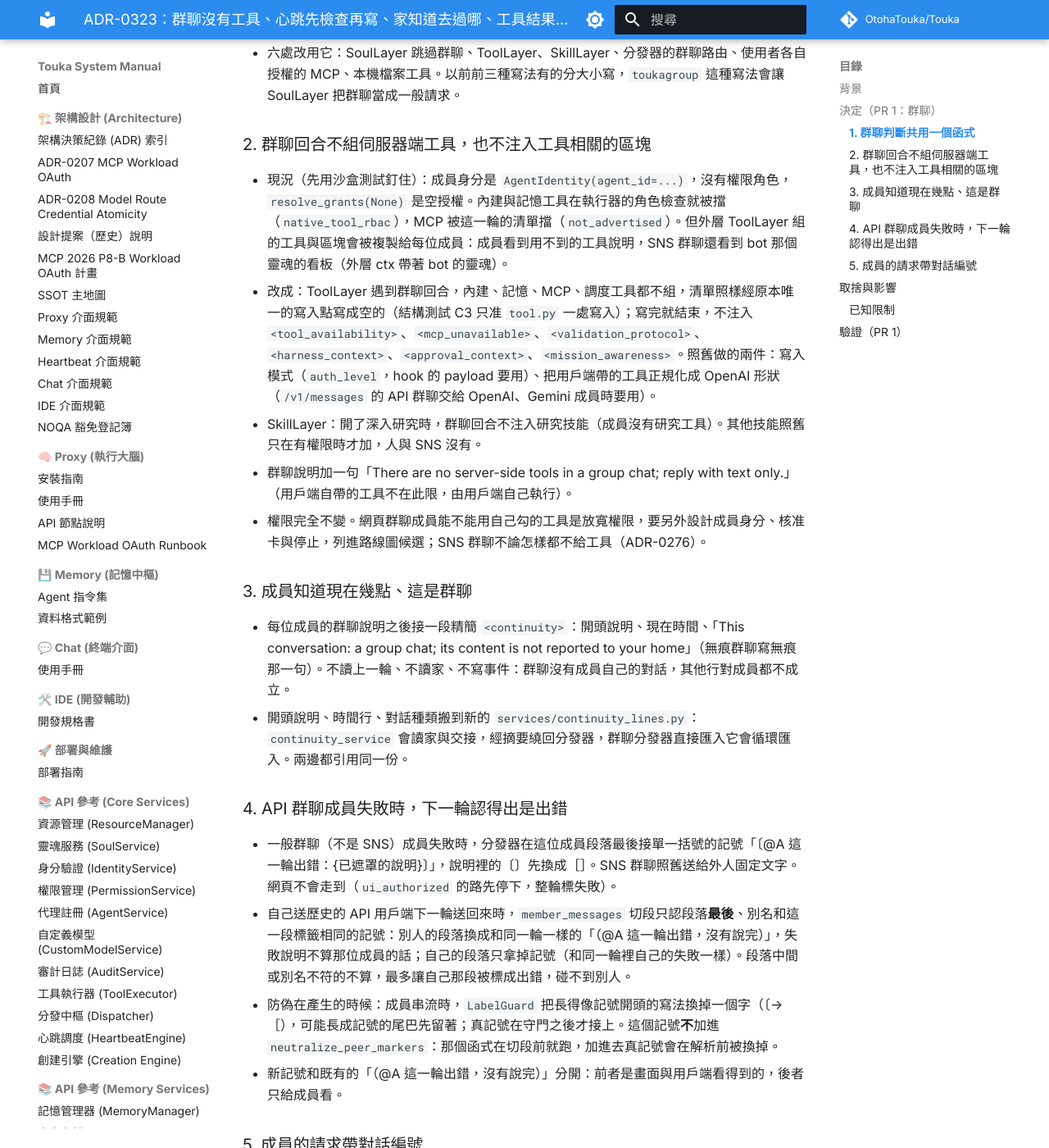
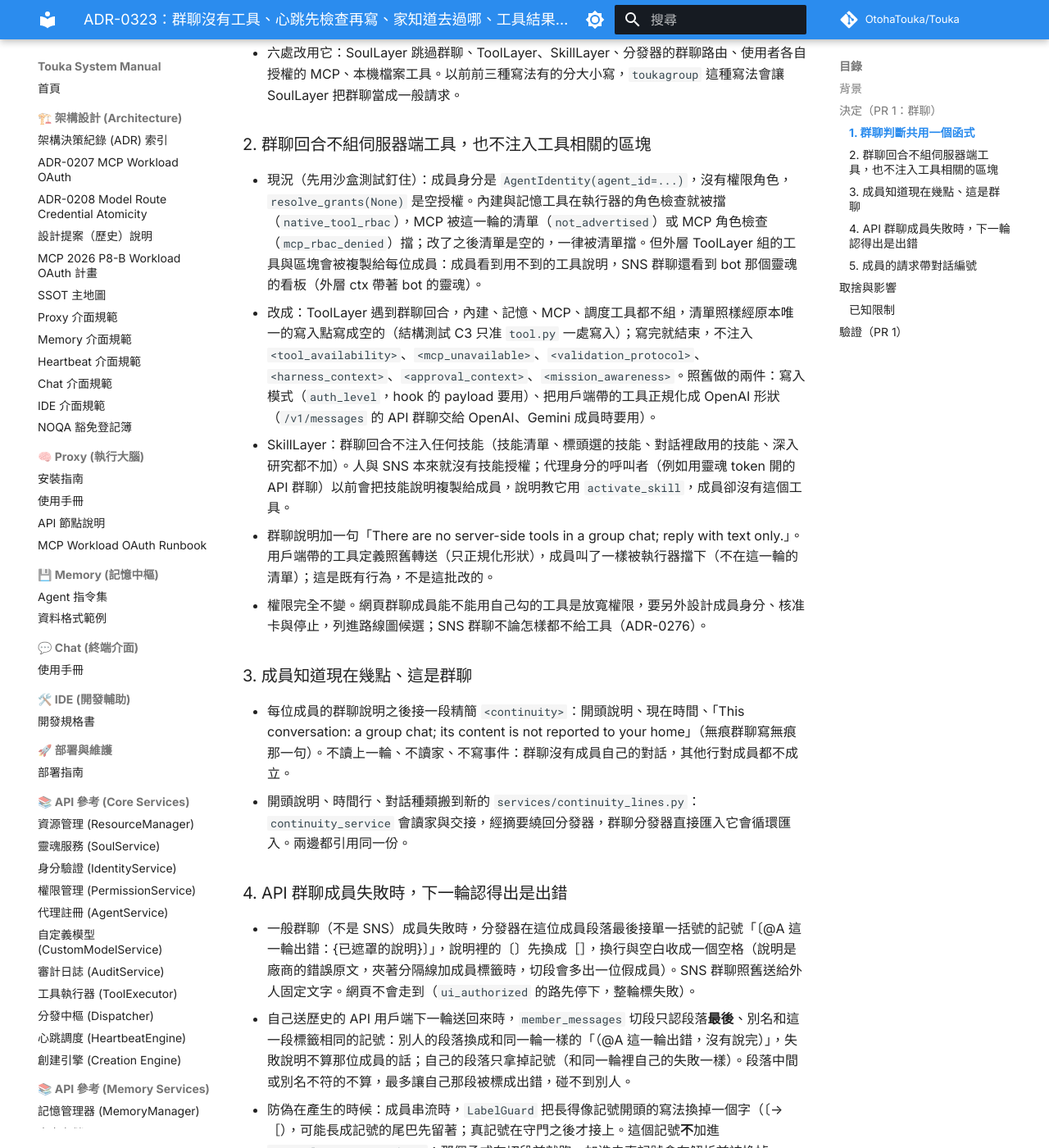
Before and after one commit to OtohaTouka/Touka, an MkDocs documentation site: the page built from docs/architecture/adr/0323-group-heartbeat-home-tool-results.md, in a window 1280 px wide and 1400 px high, scrolled down 1075 px. Shown: the whole window at 82% size. Built offline with MkDocs 1.6.1 and Material for MkDocs 9.7.7, drawn with Linux system fonts in a browser that asks for light colours; comment, search, counter and statistics services are not loaded; some of the changed text lies outside the part shown.

Commit message:
fix(group): no skills in group rounds, one-line failure detail (review notes)
Address the DEV-B notes on visibility batch 5 PR 1:

- SkillLayer skips group rounds entirely. An agent-identity caller (a soul
  token driving its own API group chat) used to copy the skill registry,
  header-selected skills and session skills to every member; the registry
  teaches activate_skill, which members no longer have.
- The member failure mark collapses the masked vendor detail to one line, so
  a separator plus member label inside a vendor error cannot open a fake
  member segment when the turn is split again.
- Tests: skills absent in group rounds with a non-group control; the alias
  hold boundaries (65 chars released at once, 64 held until it cannot be a
  mark); a mark the guard already neutralized is not a failure next round;
  a failure detail cannot add a member segment.
- ADR-0323: decision 2 wording (MCP blocked by the list or MCP role check
  before; client tool definitions are forwarded but calls are refused),
  decision 5 side effects (interjections, prompt_cache_key), known
  limitation for the honesty guard forcing tool_choice without tools
  (fixed in PR 4). SSOT map and PROXY_INTERFACE wording.

Co-Authored-By: Claude Opus 5.5 <noreply@anthropic.com>

```diff
--- a/docs/architecture/adr/0323-group-heartbeat-home-tool-results.md
+++ b/docs/architecture/adr/0323-group-heartbeat-home-tool-results.md
@@ -22,10 +22,10 @@
 
 ### 2. 群聊回合不組伺服器端工具，也不注入工具相關的區塊
 
-- 現況（先用沙盒測試釘住）：成員身分是 `AgentIdentity(agent_id=...)`，沒有權限角色，`resolve_grants(None)` 是空授權。內建與記憶工具在執行器的角色檢查就被擋（`native_tool_rbac`），MCP 被這一輪的清單擋（`not_advertised`）。但外層 ToolLayer 組的工具與區塊會被複製給每位成員：成員看到用不到的工具說明，SNS 群聊還看到 bot 那個靈魂的看板（外層 ctx 帶著 bot 的靈魂）。
+- 現況（先用沙盒測試釘住）：成員身分是 `AgentIdentity(agent_id=...)`，沒有權限角色，`resolve_grants(None)` 是空授權。內建與記憶工具在執行器的角色檢查就被擋（`native_tool_rbac`），MCP 被這一輪的清單（`not_advertised`）或 MCP 角色檢查（`mcp_rbac_denied`）擋；改了之後清單是空的，一律被清單擋。但外層 ToolLayer 組的工具與區塊會被複製給每位成員：成員看到用不到的工具說明，SNS 群聊還看到 bot 那個靈魂的看板（外層 ctx 帶著 bot 的靈魂）。
 - 改成：ToolLayer 遇到群聊回合，內建、記憶、MCP、調度工具都不組，清單照樣經原本唯一的寫入點寫成空的（結構測試 C3 只准 `tool.py` 一處寫入）；寫完就結束，不注入 `<tool_availability>`、`<mcp_unavailable>`、`<validation_protocol>`、`<harness_context>`、`<approval_context>`、`<mission_awareness>`。照舊做的兩件：寫入模式（`auth_level`，hook 的 payload 要用）、把用戶端帶的工具正規化成 OpenAI 形狀（`/v1/messages` 的 API 群聊交給 OpenAI、Gemini 成員時要用）。
-- SkillLayer：開了深入研究時，群聊回合不注入研究技能（成員沒有研究工具）。其他技能照舊只在有權限時才加，人與 SNS 沒有。
-- 群聊說明加一句「There are no server-side tools in a group chat; reply with text only.」（用戶端自帶的工具不在此限，由用戶端自己執行）。
+- SkillLayer：群聊回合不注入任何技能（技能清單、標頭選的技能、對話裡啟用的技能、深入研究都不加）。人與 SNS 本來就沒有技能授權；代理身分的呼叫者（例如用靈魂 token 開的 API 群聊）以前會把技能說明複製給成員，說明教它用 `activate_skill`，成員卻沒有這個工具。
+- 群聊說明加一句「There are no server-side tools in a group chat; reply with text only.」。用戶端帶的工具定義照舊轉送（只正規化形狀），成員叫了一樣被執行器擋下（不在這一輪的清單）；這是既有行為，不是這批改的。
 - 權限完全不變。網頁群聊成員能不能用自己勾的工具是放寬權限，要另外設計成員身分、核准卡與停止，列進路線圖候選；SNS 群聊不論怎樣都不給工具（ADR-0276）。
 
 ### 3. 成員知道現在幾點、這是群聊
@@ -35,7 +35,7 @@
 
 ### 4. API 群聊成員失敗時，下一輪認得出是出錯
 
-- 一般群聊（不是 SNS）成員失敗時，分發器在這位成員段落最後接單一括號的記號「〔@A 這一輪出錯：{已遮罩的說明}〕」，說明裡的〔〕先換成［］。SNS 群聊照舊送給外人固定文字。網頁不會走到（`ui_authorized` 的路先停下，整輪標失敗）。
+- 一般群聊（不是 SNS）成員失敗時，分發器在這位成員段落最後接單一括號的記號「〔@A 這一輪出錯：{已遮罩的說明}〕」，說明裡的〔〕先換成［］，換行與空白收成一個空格（說明是廠商的錯誤原文，夾著分隔線加成員標籤時，切段會多出一位假成員）。SNS 群聊照舊送給外人固定文字。網頁不會走到（`ui_authorized` 的路先停下，整輪標失敗）。
 - 自己送歷史的 API 用戶端下一輪送回來時，`member_messages` 切段只認段落**最後**、別名和這一段標籤相同的記號：別人的段落換成和同一輪一樣的「（@A 這一輪出錯，沒有說完）」，失敗說明不算那位成員的話；自己的段落只拿掉記號（和同一輪裡自己的失敗一樣）。段落中間或別名不符的不算，最多讓自己那段被標成出錯，碰不到別人。
 - 防偽在產生的時候：成員串流時，`LabelGuard` 把長得像記號開頭的寫法換掉一個字（〔→［），可能長成記號的尾巴先留著；真記號在守門之後才接上。這個記號**不**加進 `neutralize_peer_markers`：那個函式在切段前就跑，加進去真記號會在解析前被換掉。
 - 新記號和既有的「（@A 這一輪出錯，沒有說完）」分開：前者是畫面與用戶端看得到的，後者只給成員看。
@@ -43,6 +43,7 @@
 ### 5. 成員的請求帶對話編號
 
 - 分發器呼叫 `get_stream_generator` 時傳 `session_id`。以前沒傳，OpenAI、Gemini 等非 Claude 成員的 ctx 對話編號被設成 None，帶對話編號的 API 群聊按停止時停不了它們。
+- 也因此和 Claude 成員一樣：網頁群聊的非 Claude 成員收得到插話；Responses API 的 `prompt_cache_key` 從「代理加空字串」變成「代理加對話編號」。
 
 ## 取捨與影響
 
@@ -53,6 +54,7 @@
 
 - PR 1：成員在自己段落最後寫出跟真記號一模一樣的文字（守門換掉一個字以前就已經存在用戶端的舊對話）時，下一輪會把自己那段標成出錯；碰不到別人。
 - PR 1：舊對話裡這版之前的失敗句（沒有記號）照舊算成那位成員的話。
+- PR 1 審查發現的既有問題，排進 PR 4：誠實度檢查（成員沒查資料就講記憶裡的事時插一輪矯正）不看這一輪有沒有工具，矯正輪會強制要求用工具（`tool_choice`），沒有工具時廠商回 400，那位成員這一輪失敗。網頁群聊以前就是零工具；這個 PR 之後 SNS 與代理身分開的 API 群聊也一律零工具，範圍跟著變大。觸發詞很窄，發生機率低。
 
 ## 驗證（PR 1）
 
@@ -60,9 +62,9 @@
   - `is_group_model` 的大小寫與 None；兩個人在場條件都擋各種大小寫的群聊。
   - 先釘現況：成員叫內建工具被角色檢查擋、叫 MCP 被空清單擋，工具都沒有被呼叫。
   - ToolLayer：同一組設定不是群聊時工具與區塊都在（對照組）；群聊回合清單是空的、用戶端工具留著並轉成 OpenAI 形狀、模式照寫、沒有任何工具相關區塊與 bot 的看板。
-  - SkillLayer：群聊回合不注入深入研究。
+  - SkillLayer：代理身分有技能授權、標頭選了技能、對話啟用了技能、開了深入研究時，群聊回合一個技能都不注入（不是群聊的對照組都在）。
   - 群聊說明有「沒有伺服器端工具」；精簡 `<continuity>` 只有時間與對話種類（無痕寫無痕）；每位成員都拿到，接在群聊說明之後。
   - 成員拿到對話編號；factory 對非 Claude 成員保留它。
-  - 出錯記號：說明裡的括號換掉；失敗時只送一次、下一位只看到出錯、看不到說明；沒寫字就失敗時只送記號；SNS 照舊送固定文字；串流裡偽造的記號不論怎麼切片都被換掉、單獨的〔不會一直被留著；跨一輪後真記號被認出（自己的段落只拿掉記號），段落中間或別名不符的不算。
+  - 出錯記號：說明裡的括號換掉、夾著分隔線加成員標籤的說明收成一行，切段不多出成員；失敗時只送一次、下一位只看到出錯、看不到說明；沒寫字就失敗時只送記號；SNS 照舊送固定文字；串流裡偽造的記號不論怎麼切片都被換掉、單獨的〔不會一直被留著；別名超過 64 字馬上放出、剛好 64 字先留著，接著不是記號就放出；跨一輪後真記號被認出（自己的段落只拿掉記號），段落中間、別名不符或已經被換成［開頭的都不算。
 - `tests/unit/test_user_scoped_mcp_security.py`：群聊回合連 MCP 清單都不拿（取代原本「群聊不帶身分」那一格）。
 - 其他群聊測試的假模型改成收得下 `session_id`；`test_model_name_case_lookup.py` 的群聊測試把讀家換成替身（只在亂數順序下才會出錯）。
```
Also changed, not shown: docs/architecture/PROXY_INTERFACE.md (+1 -1 lines), docs/architecture/SSOT_MASTER_MAP.md (+1 -1 lines), 3 other files.
